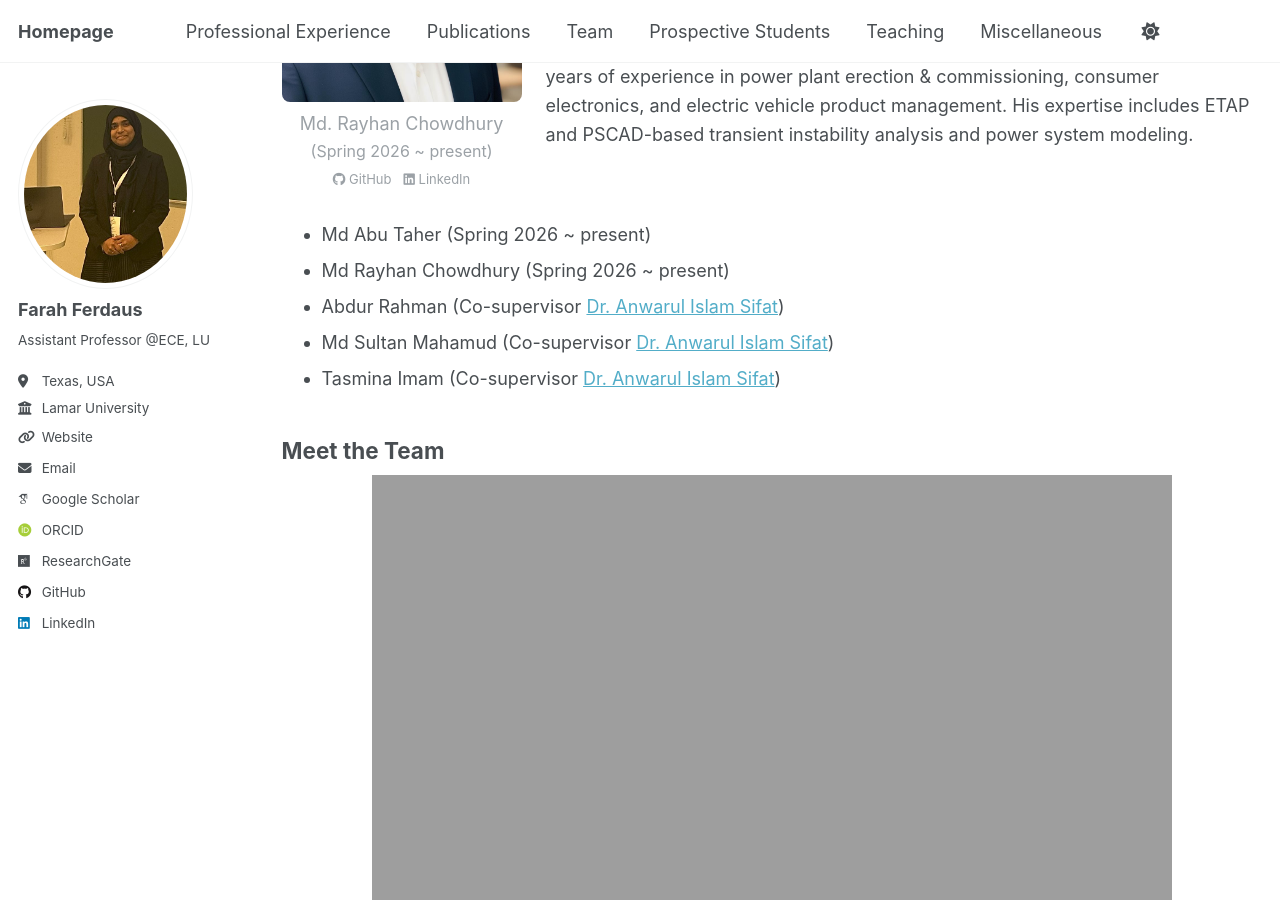
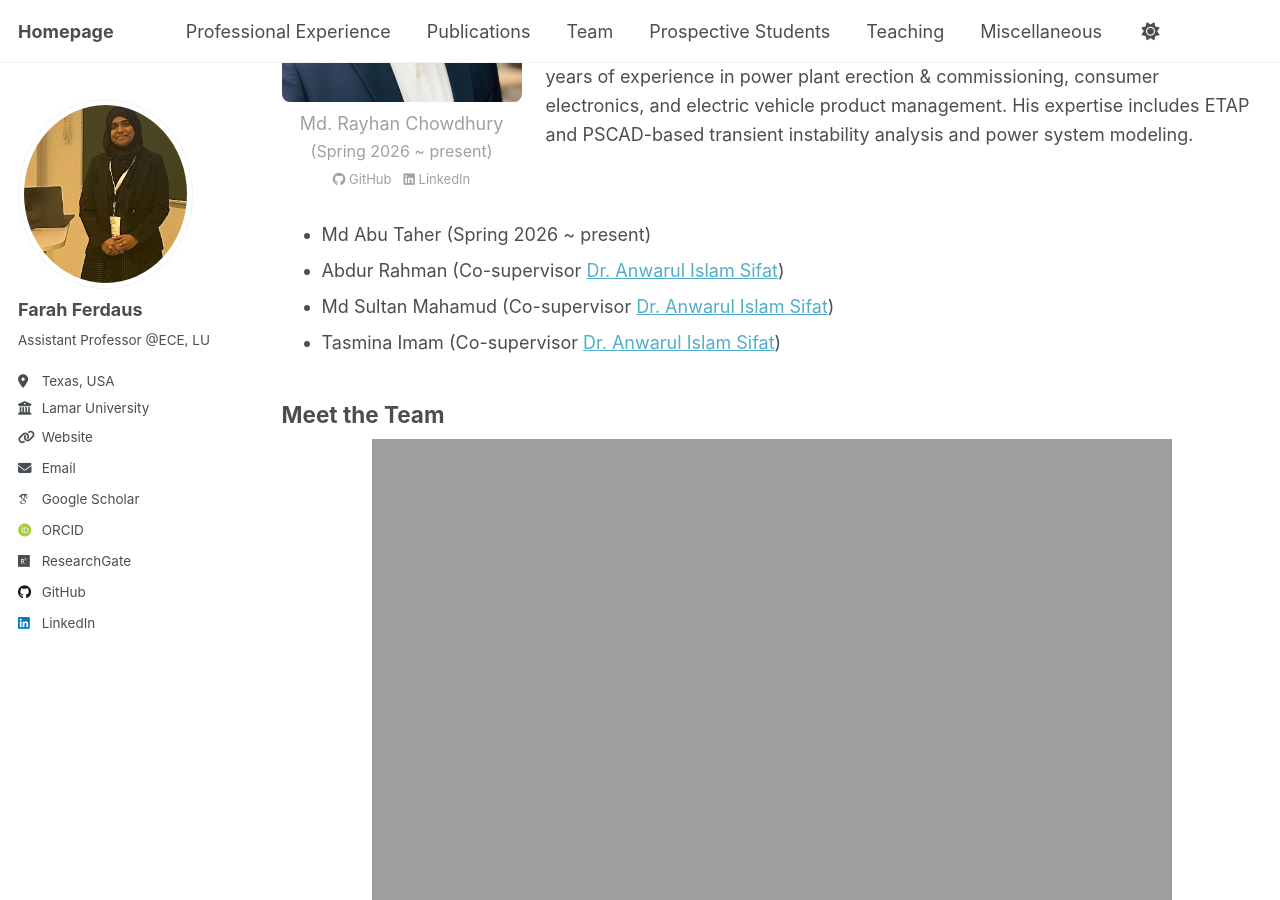
Before and after one commit to fferdaus/fferdaus.github.io, a Jekyll site: the page built from _pages/team.md, in a window 1280 px wide and 900 px high, scrolled down 1545 px. Built offline with Jekyll 4.4.1, drawn with Linux system fonts in a browser that asks for light colours; some web fonts are replaced.

Commit message:
Update team.md

```diff
--- a/_pages/team.md
+++ b/_pages/team.md
@@ -161,7 +161,6 @@ redirect_from:
 </div>
 
 - Md Abu Taher (Spring 2026 ~ present)
-- Md Rayhan Chowdhury (Spring 2026 ~ present)
 - Abdur Rahman (Co-supervisor [Dr. Anwarul Islam Sifat](https://www.linkedin.com/in/aisifat/))
 - Md Sultan Mahamud (Co-supervisor [Dr. Anwarul Islam Sifat](https://www.linkedin.com/in/aisifat/))
 - Tasmina Imam (Co-supervisor [Dr. Anwarul Islam Sifat](https://www.linkedin.com/in/aisifat/))
```
